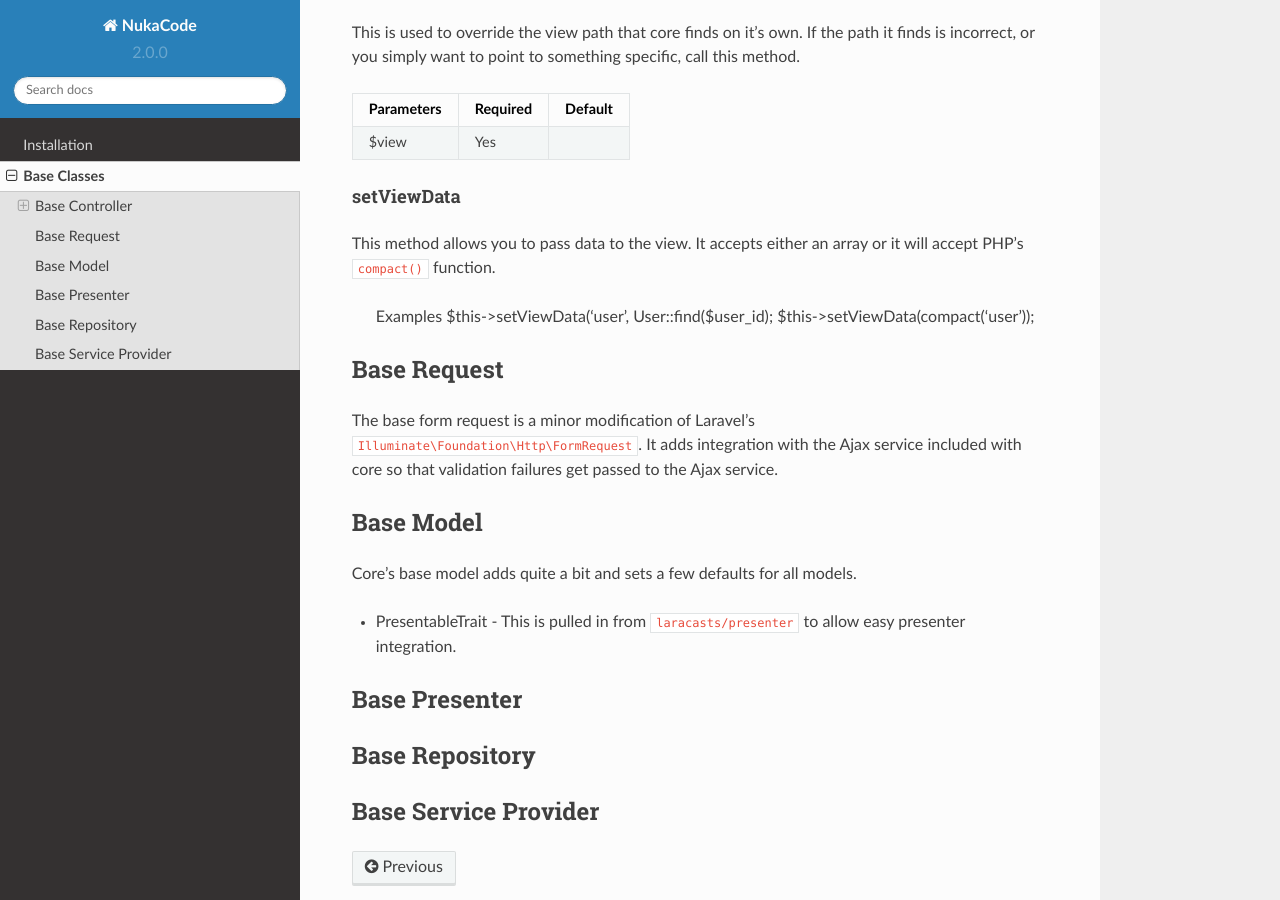
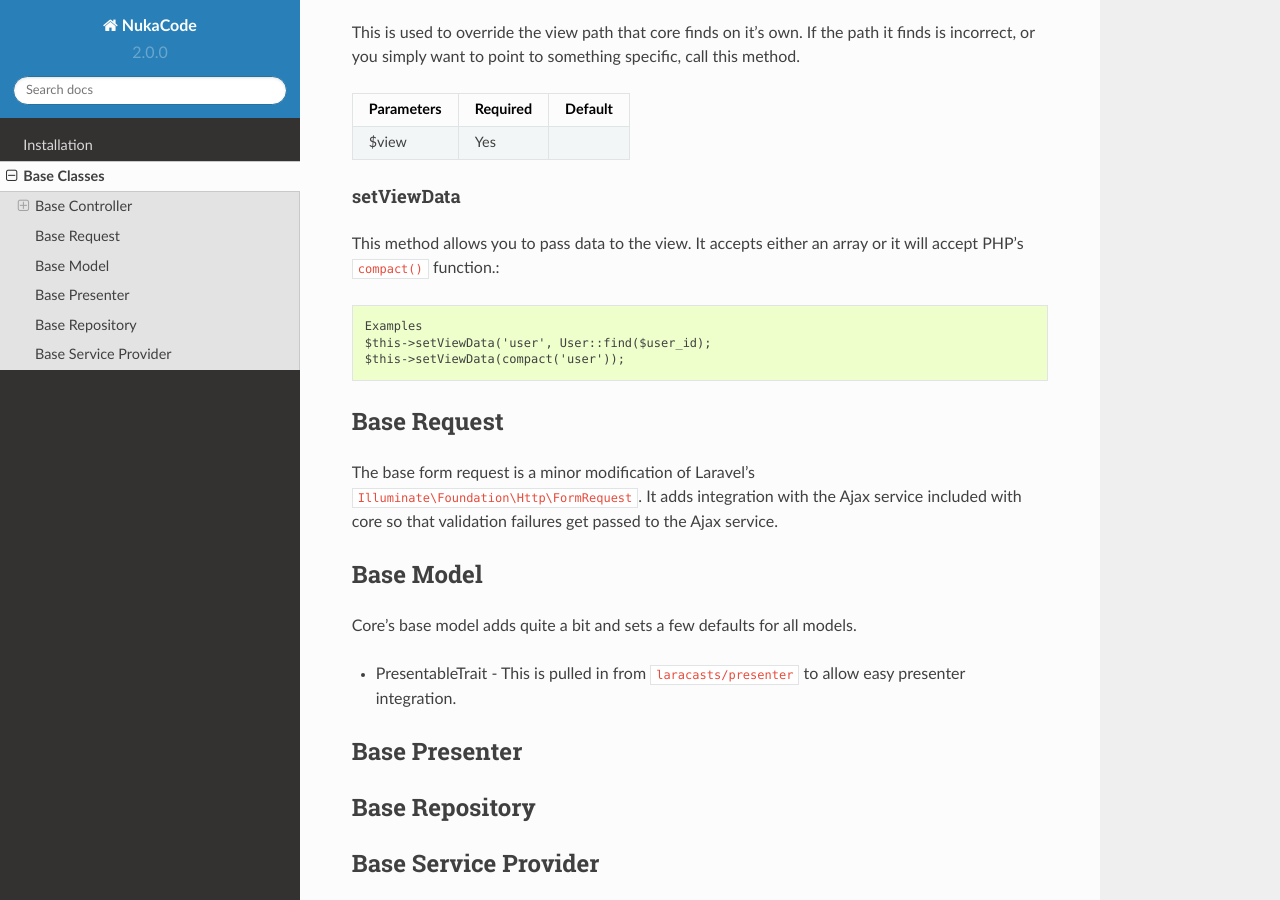
Before and after one commit to NukaCode/core, a Sphinx documentation site: the page built from docs/source/base.rst, in a window 1280 px wide and 900 px high, scrolled down 727 px. Built offline with Sphinx 7.4.7 and the Read the Docs theme 2.0.0, drawn with Linux system fonts in a browser that asks for light colours.

```diff
--- a/docs/source/base.rst
+++ b/docs/source/base.rst
@@ -40,7 +40,7 @@ $view      Yes
 setViewData
 ^^^^^^^^^^^^^^^^^^^^^^^^
 This method allows you to pass data to the view.  It accepts either an array or it will accept PHP's ``compact()``
-function.
+function.::
 
     Examples
     $this->setViewData('user', User::find($user_id);
```
